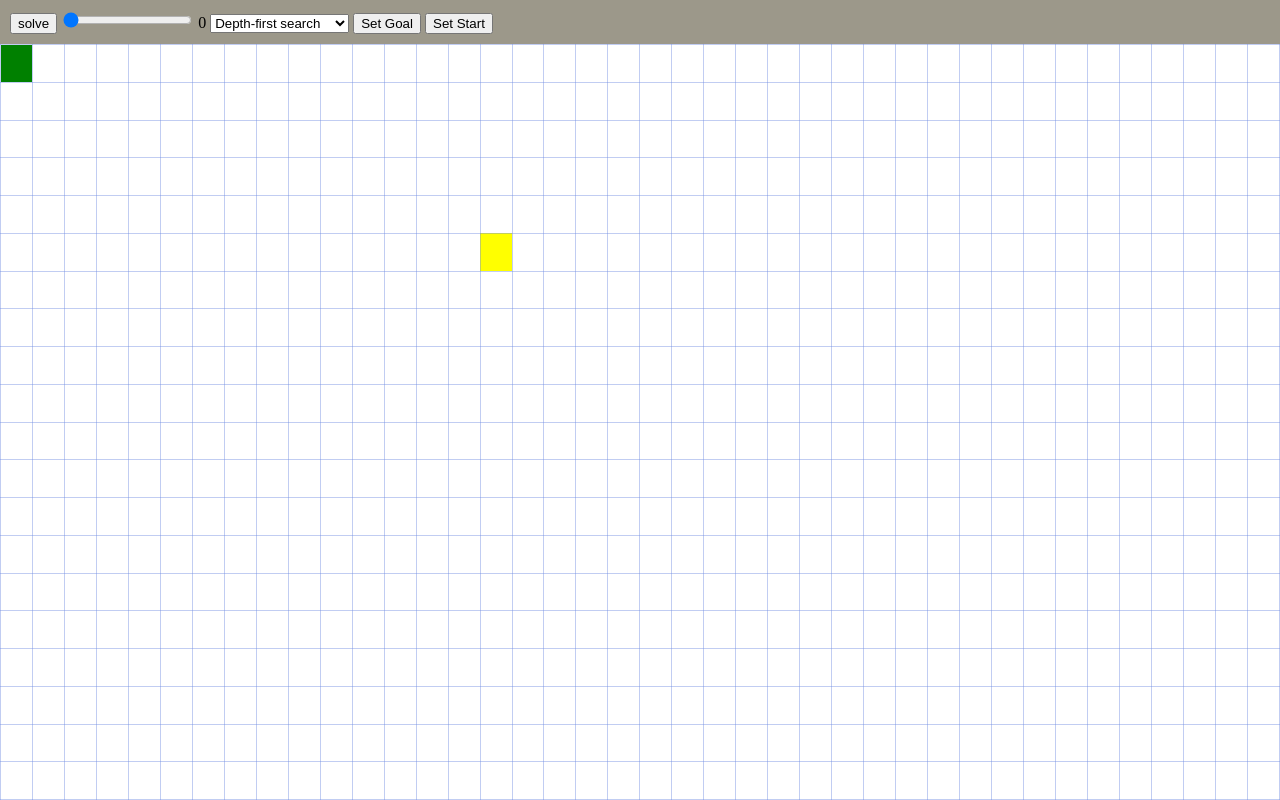
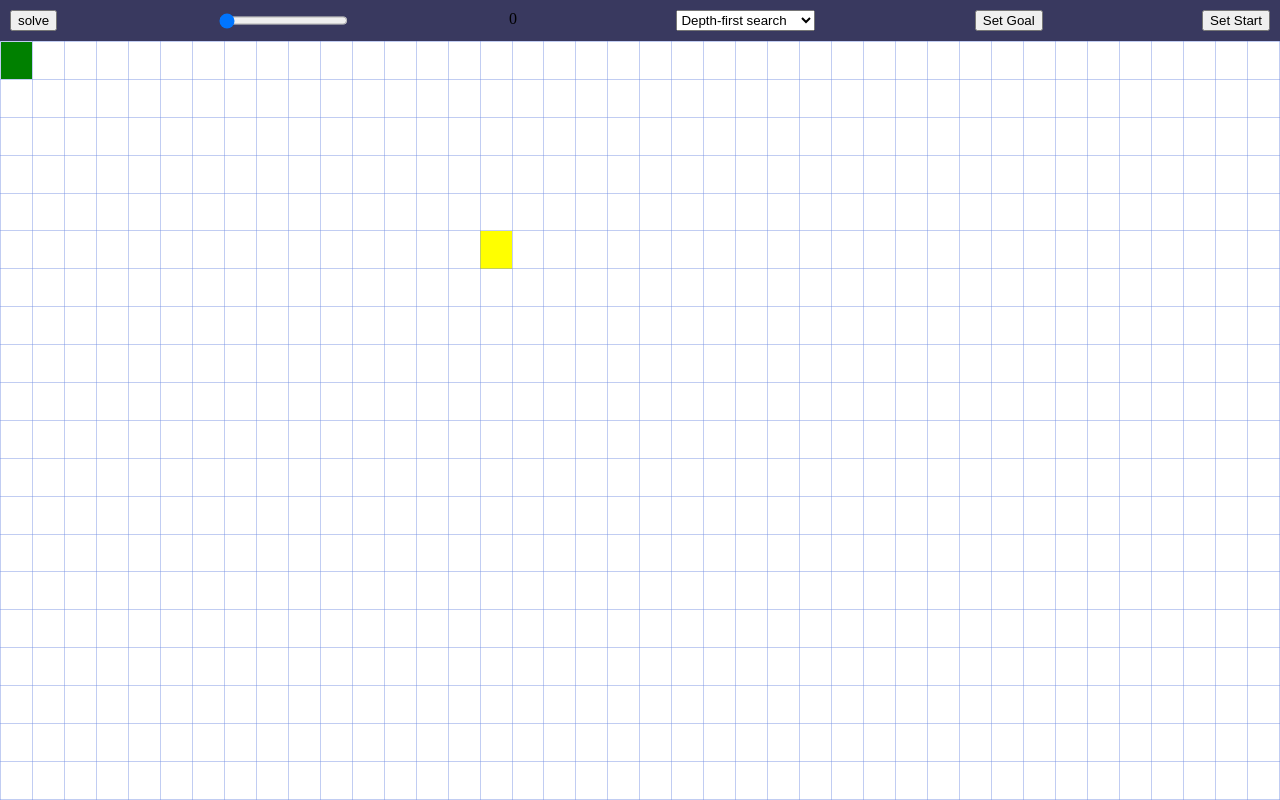
Before and after one commit to SefBoonen/Pathfinding-Visualizer, a website: page index.html in a window 1280 px wide. Drawn offline with Linux system fonts and the light colour scheme.

Commit message:
Added styling selectionbar

```diff
--- a/styles/style.css
+++ b/styles/style.css
@@ -9,8 +9,10 @@ td:hover {
 }
 
 .selectionbar {
-    background-color: #9c988a;
+    background-color: #39395f;
     padding: 10px 10px;
+    display: flex;
+    justify-content: space-between;
 }
 
 body {
```
